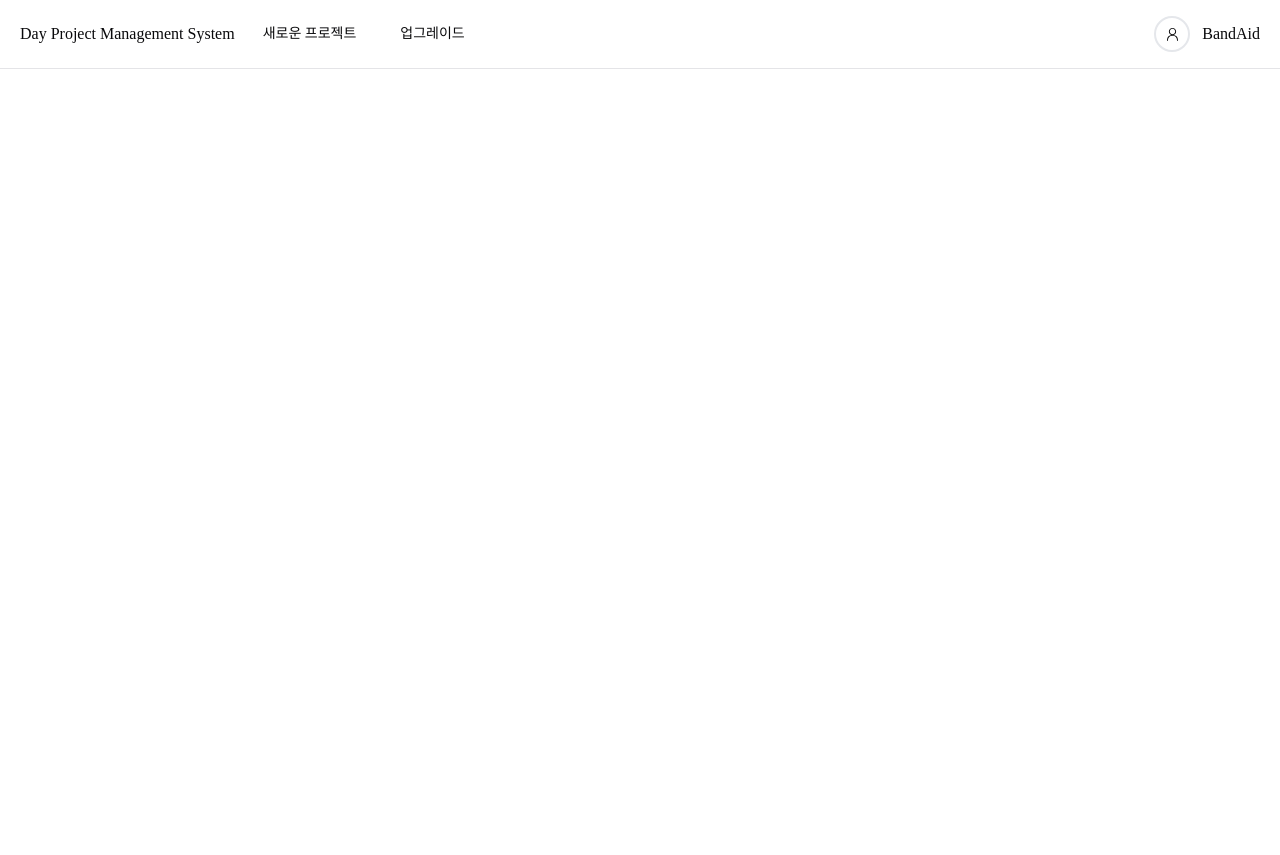
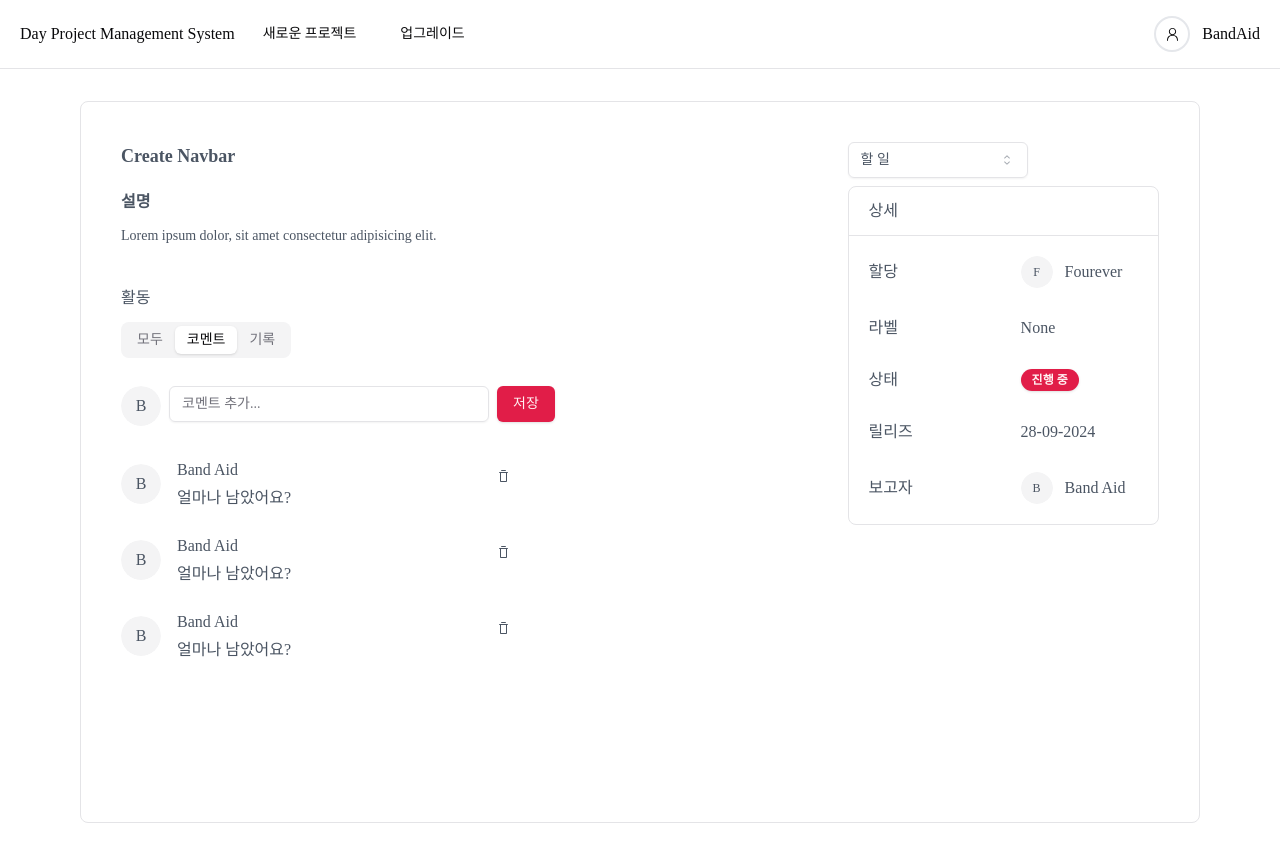
Before and after one commit to Jangchaeyun/DPMS, a React (Vite) app in the folder React/project-management-react/: page /project/1/issue/1 in a window 1280 px wide. Before the commit the page ends 800 px from the top, so only its background shows below. Built offline with nearby package versions, Linux system fonts and the light colour scheme; a web font is replaced by a local one.

Commit message:
0928 IssueDetails

```diff
--- a/React/project-management-react/package.json
+++ b/React/project-management-react/package.json
@@ -20,6 +20,7 @@
     "@radix-ui/react-scroll-area": "^1.1.0",
     "@radix-ui/react-select": "^2.1.1",
     "@radix-ui/react-slot": "^1.1.0",
+    "@radix-ui/react-tabs": "^1.1.0",
     "class-variance-authority": "^0.7.0",
     "clsx": "^2.1.1",
     "lucide-react": "^0.445.0",
--- a/React/project-management-react/src/App.jsx
+++ b/React/project-management-react/src/App.jsx
@@ -1,12 +1,9 @@
-import { useState } from "react";
-import reactLogo from "./assets/react.svg";
-import viteLogo from "/vite.svg";
 import "./App.css";
-import { Button } from "./components/ui/button";
 import Home from "./Pages/Home/Home";
 import Navbar from "./Pages/Navbar/Navbar";
 import { Route, Routes } from "react-router-dom";
 import ProjectDetails from "./Pages/ProjectDetails/ProjectDetails";
+import IssueDetails from "./Pages/IssueDetails/IssueDetails";
 
 function App() {
   return (
@@ -14,7 +11,11 @@ function App() {
       <Navbar />
       <Routes>
         <Route path="/" element={<Home />} />
-        <Route path="/projects/:id" element={<ProjectDetails />} />
+        <Route path="/project/:id" element={<ProjectDetails />} />
+        <Route
+          path="/project/:projectId/issue/:issueId"
+          element={<IssueDetails />}
+        />
       </Routes>
     </>
   );
--- /dev/null
+++ b/React/project-management-react/src/Pages/IssueDetails/CommentCard.jsx
@@ -0,0 +1,25 @@
+import { Avatar, AvatarFallback } from "@/components/ui/avatar";
+import { Button } from "@/components/ui/button";
+import { TrashIcon } from "@radix-ui/react-icons";
+import React from "react";
+
+const CommentCard = () => {
+  return (
+    <div className="flex justify-between">
+      <div className="flex items-center gap-4">
+        <Avatar>
+          <AvatarFallback>B</AvatarFallback>
+        </Avatar>
+        <div className="space-y-1">
+          <p>Band Aid</p>
+          <p>얼마나 남았어요?</p>
+        </div>
+      </div>
+      <Button className="rounded-full" variant="ghost" size="icon">
+        <TrashIcon />
+      </Button>
+    </div>
+  );
+};
+
+export default CommentCard;
--- /dev/null
+++ b/React/project-management-react/src/Pages/IssueDetails/CreateCommentForm.jsx
@@ -0,0 +1,61 @@
+import { Avatar, AvatarFallback } from "@/components/ui/avatar";
+import { Button } from "@/components/ui/button";
+import { DialogClose } from "@/components/ui/dialog";
+import {
+  Form,
+  FormControl,
+  FormField,
+  FormItem,
+  FormMessage,
+} from "@/components/ui/form";
+import { Input } from "@/components/ui/input";
+import React from "react";
+import { useForm } from "react-hook-form";
+
+const CreateCommentForm = ({ issueId }) => {
+  const form = useForm({
+    // resolver: zod
+    defaultValues: {
+      content: "",
+    },
+  });
+
+  const onSubmit = (data) => {
+    console.log("invite email", data);
+  };
+  return (
+    <div>
+      <Form {...form}>
+        <form className="flex gap-2" onSubmit={form.handleSubmit(onSubmit)}>
+          <FormField
+            control={form.control}
+            name="content"
+            render={({ field }) => (
+              <FormItem>
+                <div className="flex gap-2">
+                  <div>
+                    <Avatar>
+                      <AvatarFallback>B</AvatarFallback>
+                    </Avatar>
+                  </div>
+                  <FormControl>
+                    <Input
+                      {...field}
+                      type="text"
+                      className="w-[20rem]"
+                      placeholder="코멘트 추가..."
+                    />
+                  </FormControl>
+                </div>
+                <FormMessage />
+              </FormItem>
+            )}
+          />
+          <Button type="submit">저장</Button>
+        </form>
+      </Form>
+    </div>
+  );
+};
+
+export default CreateCommentForm;
--- /dev/null
+++ b/React/project-management-react/src/Pages/IssueDetails/IssueDetails.jsx
@@ -0,0 +1,118 @@
+import { ScrollArea } from "@/components/ui/scroll-area";
+import { Tabs, TabsContent, TabsList, TabsTrigger } from "@/components/ui/tabs";
+import { useParams } from "react-router-dom";
+import CreateCommentForm from "./CreateCommentForm";
+import CommentCard from "./CommentCard";
+import {
+  Select,
+  SelectContent,
+  SelectItem,
+  SelectTrigger,
+  SelectValue,
+} from "@/components/ui/select";
+import { Avatar, AvatarFallback } from "@/components/ui/avatar";
+import { Badge } from "@/components/ui/badge";
+
+const IssueDetails = () => {
+  const { projectId, issueId } = useParams();
+
+  const handleUpdateIssueStatus = (status) => {
+    console.log(status);
+  };
+
+  return (
+    <div className="px-20 py-8 text-gray-600">
+      <div className="flex justify-between border p-10 rounded-lg">
+        <ScrollArea className="h-[80vh] w-[60%]">
+          <div>
+            <h1 className="text-lg font-semibold text-gray-600">
+              Create Navbar
+            </h1>
+            <div className="py-5">
+              <h2 className="font-semibold text-gray-600">설명</h2>
+              <p className="text-gray-600 text-sm mt-3">
+                Lorem ipsum dolor, sit amet consectetur adipisicing elit.
+              </p>
+            </div>
+            <div className="mt-5">
+              <h1 className="pb-3">활동</h1>
+              <Tabs defaultValue="comments" className="w-[400px]">
+                <TabsList className="mb-5">
+                  <TabsTrigger value="all">모두</TabsTrigger>
+                  <TabsTrigger value="comments">코멘트</TabsTrigger>
+                  <TabsTrigger value="history">기록</TabsTrigger>
+                </TabsList>
+                <TabsContent value="all">
+                  여기에서 계정을 변경하세요
+                </TabsContent>
+                <TabsContent value="comments">
+                  <CreateCommentForm issueId={issueId} />
+                  <div className="mt-8 space-y-6">
+                    {[1, 1, 1].map((item) => (
+                      <CommentCard key={item} />
+                    ))}
+                  </div>
+                </TabsContent>
+                <TabsContent value="history">
+                  여기에서 변경된 기록을 확인하세요
+                </TabsContent>
+              </Tabs>
+            </div>
+          </div>
+        </ScrollArea>
+
+        <div className="w-full lg:w-[30%] space-y-2">
+          <Select onValueChange={handleUpdateIssueStatus}>
+            <SelectTrigger className="w-[180px]">
+              <SelectValue placeholder="할 일" />
+            </SelectTrigger>
+            <SelectContent>
+              <SelectItem value="todo">할 일</SelectItem>
+              <SelectItem value="in_progress">진행 중</SelectItem>
+              <SelectItem value="done">완료</SelectItem>
+            </SelectContent>
+          </Select>
+          <div className="border rounded-lg">
+            <p className="border-b py-3 px-5">상세</p>
+            <div className="p-5">
+              <div className="space-y-7">
+                <div className="flex gap-10 items-center">
+                  <p className="w-[7rem]">할당</p>
+                  <div className="flex items-center gap-3">
+                    <Avatar className="h-8 w-8 text-xs">
+                      <AvatarFallback>F</AvatarFallback>
+                    </Avatar>
+                    <p>Fourever</p>
+                  </div>
+                </div>
+                <div className="flex gap-10 items-center">
+                  <p className="w-[7rem]">라벨</p>
+                  <p>None</p>
+                </div>
+                <div className="flex gap-10 items-center">
+                  <p className="w-[7rem]">상태</p>
+                  <Badge>진행 중</Badge>
+                </div>
+                <div className="flex gap-10 items-center">
+                  <p className="w-[7rem]">릴리즈</p>
+                  <p>28-09-2024</p>
+                </div>
+                <div className="flex gap-10 items-center">
+                  <p className="w-[7rem]">보고자</p>
+                  <div className="flex items-center gap-3">
+                    <Avatar className="h-8 w-8 text-xs">
+                      <AvatarFallback>B</AvatarFallback>
+                    </Avatar>
+                    <p>Band Aid</p>
+                  </div>
+                </div>
+              </div>
+            </div>
+          </div>
+        </div>
+      </div>
+    </div>
+  );
+};
+
+export default IssueDetails;
--- a/React/project-management-react/src/Pages/Project/ProjectCard.jsx
+++ b/React/project-management-react/src/Pages/Project/ProjectCard.jsx
@@ -19,7 +19,7 @@ const ProjectCard = () => {
           <div className="flex justify-between">
             <div className="flex items-center gap-5">
               <h1
-                onClick={() => navigate("/projects/1")}
+                onClick={() => navigate("/project/1")}
                 className="cursor-pointer font-bold text-lg"
               >
                 Day Project Management System
--- a/React/project-management-react/src/Pages/ProjectDetails/IssueCard.jsx
+++ b/React/project-management-react/src/Pages/ProjectDetails/IssueCard.jsx
@@ -9,13 +9,20 @@ import {
 } from "@/components/ui/dropdown-menu";
 import { DotsVerticalIcon, PersonIcon } from "@radix-ui/react-icons";
 import UserList from "./UserList";
+import { useNavigate } from "react-router-dom";
 
 const IssueCard = () => {
+  const navigate = useNavigate();
   return (
     <Card className="rounded-md py-1 pb-2">
       <CardHeader className="py-0 pb-1">
         <div className="flex justify-between items-center">
-          <CardTitle>Create NavBar</CardTitle>
+          <CardTitle
+            className="cursor-pointer"
+            onClick={() => navigate("/project/1/issue/1")}
+          >
+            Create NavBar
+          </CardTitle>
           <DropdownMenu>
             <DropdownMenuTrigger>
               <Button className="rounded-full" size="icon" variant="ghost">
--- /dev/null
+++ b/React/project-management-react/src/components/ui/tabs.jsx
@@ -0,0 +1,41 @@
+import * as React from "react"
+import * as TabsPrimitive from "@radix-ui/react-tabs"
+
+import { cn } from "@/lib/utils"
+
+const Tabs = TabsPrimitive.Root
+
+const TabsList = React.forwardRef(({ className, ...props }, ref) => (
+  <TabsPrimitive.List
+    ref={ref}
+    className={cn(
+      "inline-flex h-9 items-center justify-center rounded-lg bg-muted p-1 text-muted-foreground",
+      className
+    )}
+    {...props} />
+))
+TabsList.displayName = TabsPrimitive.List.displayName
+
+const TabsTrigger = React.forwardRef(({ className, ...props }, ref) => (
+  <TabsPrimitive.Trigger
+    ref={ref}
+    className={cn(
+      "inline-flex items-center justify-center whitespace-nowrap rounded-md px-3 py-1 text-sm font-medium ring-offset-background transition-all focus-visible:outline-none focus-visible:ring-2 focus-visible:ring-ring focus-visible:ring-offset-2 disabled:pointer-events-none disabled:opacity-50 data-[state=active]:bg-background data-[state=active]:text-foreground data-[state=active]:shadow",
+      className
+    )}
+    {...props} />
+))
+TabsTrigger.displayName = TabsPrimitive.Trigger.displayName
+
+const TabsContent = React.forwardRef(({ className, ...props }, ref) => (
+  <TabsPrimitive.Content
+    ref={ref}
+    className={cn(
+      "mt-2 ring-offset-background focus-visible:outline-none focus-visible:ring-2 focus-visible:ring-ring focus-visible:ring-offset-2",
+      className
+    )}
+    {...props} />
+))
+TabsContent.displayName = TabsPrimitive.Content.displayName
+
+export { Tabs, TabsList, TabsTrigger, TabsContent }
```
Also changed, not shown: 1 other file (tests, documents, lock files or other folders).
